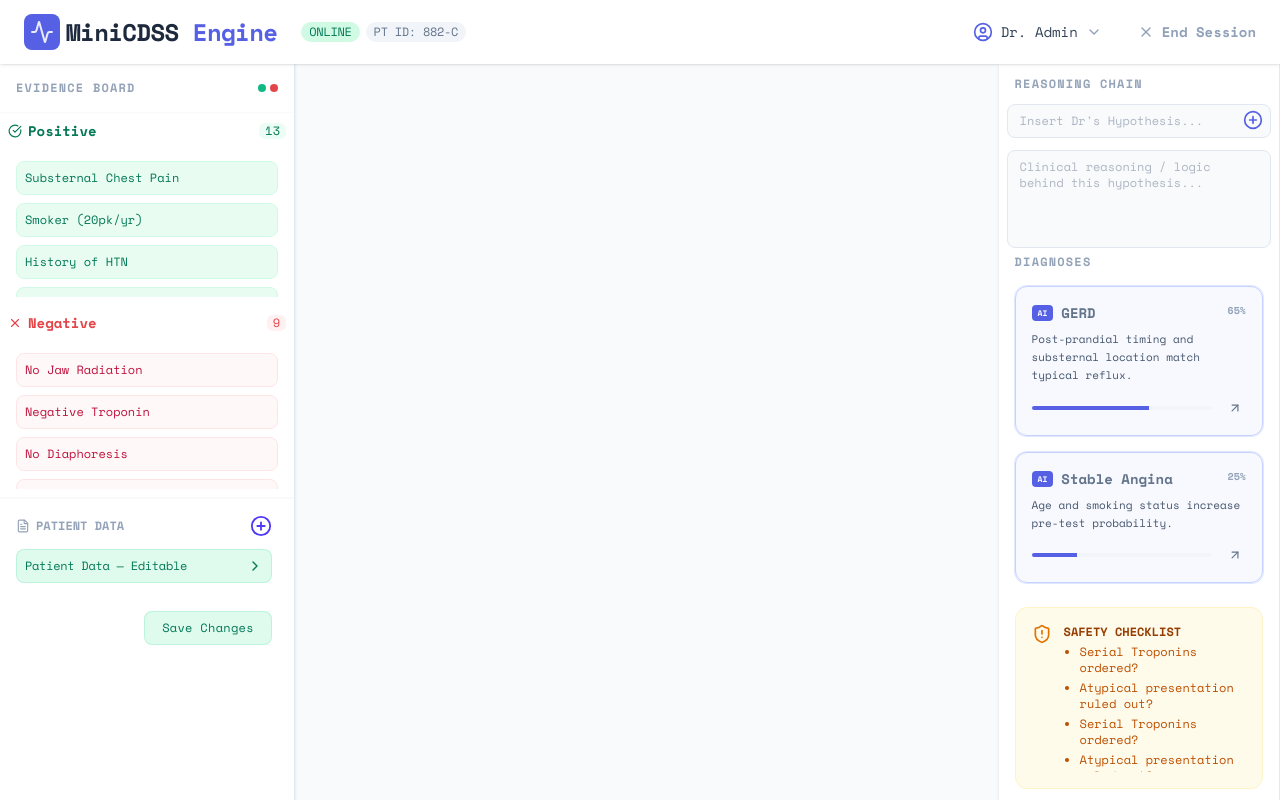
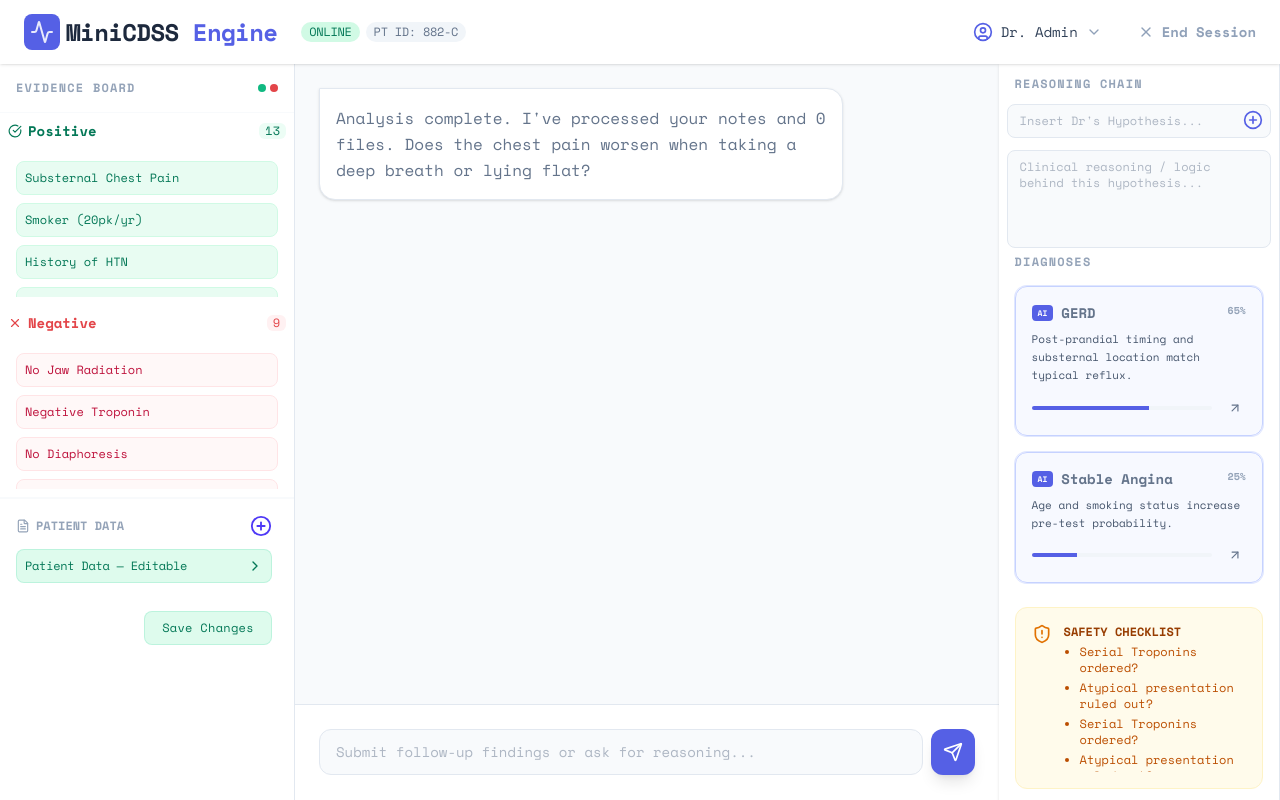
Before and after one commit to Recker-Dev/Mini-CDSS-v2.0_Frontend, a React (Vite) app: page / in a window 1280 px wide. Built offline with nearby package versions, Linux system fonts and the light colour scheme.

Commit message:
UI fix done in SafetyCard, Removed relative from Left and Right Panel -> cuz no more absolute child, ChatPanel implemented and integrated

```diff
--- a/src/App.jsx
+++ b/src/App.jsx
@@ -4,10 +4,11 @@ import Header from "./components/Header";
 import LeftPanel from "./components/LeftPanel";
 import RightPanel from "./components/RightPanel";
 import SidePanel from "./components/SidePanel";
+import ChatPanel from "./components/ChatPanel";
 
 function App() {
   const [sessionState, setSessionState] = useState(true);
-  const [panelMode, setPanelMode] = useState("left");
+  const [panelMode, setPanelMode] = useState(null);
 
   const swipeHandler = useSwipeable({
     onSwipedLeft: () => {
@@ -26,11 +27,18 @@ function App() {
       />
 
       {/* Main Content */}
-      <div className="grid grid-cols-[1fr_2.5fr_1fr] h-[calc(100dvh-64px)]">
+      <div
+        className="
+        h-[calc(100dvh-64px)] w-100dvh
+        grid
+        grid-cols-1  //mobile view
+        lg:grid-cols-[1fr_2.5fr_1fr] //desktop view
+      "
+      >
         <div className="hidden lg:block">
           <LeftPanel sessionState={sessionState} />
         </div>
-        <div />
+        <ChatPanel sessionState={sessionState} />
         <div className="hidden lg:block">
           <RightPanel sessionState={sessionState} />
         </div>
--- /dev/null
+++ b/src/components/ChatPanel.jsx
@@ -0,0 +1,106 @@
+import { useRef, useState } from "react";
+import { Send } from "lucide-react";
+import { customScrollbar } from "../util/scrollbar";
+
+const defaultAIChat = {
+  id: 1,
+  type: "AI",
+  content:
+    "Analysis complete. I've processed your notes and 0 files. Does the chest pain worsen when taking a deep breath or lying flat?",
+};
+
+export default function ChatPanel({ sessionState }) {
+  const [userInput, setUserInput] = useState("");
+  const [chats, setChats] = useState([defaultAIChat]);
+  const scrollRef = useRef(null);
+
+  function handleChatSubmission() {
+    setChats((prev) => [
+      ...prev,
+      {
+        id: chats.length,
+        type: "Human",
+        content: userInput,
+      },
+      defaultAIChat,
+    ]);
+    setUserInput("");
+  }
+
+  return (
+    <main className="h-dvh">
+      <section
+        className="h-full w-full
+        flex flex-col justify-end
+      bg-slate-50 overflow-hidden"
+      >
+        {/* Chat appears */}
+        <div
+          ref={scrollRef}
+          className={`flex-1 min-h-0  p-6 space-y-6  overflow-y-auto ${customScrollbar}`}
+        >
+          {chats.map((c, i) => (
+            <div
+              key={i}
+              className={`flex ${c.type === "AI" ? "justify-start" : "justify-end"}`}
+            >
+              <div
+                className={`max-w-[80%] p-4 rounded-2xl shadow-sm border ${
+                  c.type === "AI"
+                    ? "bg-white text-primary-slate-text border-slate-200 rounded-tl-none"
+                    : "bg-primary-blue text-white border-indigo-500 rounded-tr-none"
+                }`}
+              >
+                {" "}
+                <p className="text-base font-medium leading-relaxed whitespace-pre-wrap">
+                  {c.content}
+                </p>
+              </div>
+            </div>
+          ))}
+        </div>
+        {/* User chat input */}
+        <div
+          className="shrink-0 h-40
+        p-6 bg-white border-t border-slate-200"
+        >
+          <div className="flex gap-2">
+            <input
+              disabled={!sessionState}
+              className="flex-1
+            bg-slate-50 text-primary-slate-text border border-slate-200
+            rounded-xl px-4 py-3 text-sm
+            focus:ring-2 focus:ring-indigo-500 outline-none"
+              type="text"
+              placeholder={
+                sessionState
+                  ? "Submit follow-up findings or ask for reasoning..."
+                  : "Offline..reconnect to continue with differential diagnosis"
+              }
+              value={userInput}
+              onChange={(e) => setUserInput(e.target.value)}
+              onKeyDown={(e) => {
+                if (e.key === "Enter") {
+                  handleChatSubmission();
+                }
+              }}
+            />
+            <button
+              disabled={!sessionState}
+              onClick={handleChatSubmission}
+              className={`
+                p-3 rounded-xl shadow-lg transition-colors
+                ${
+                  sessionState
+                    ? "bg-primary-blue text-white hover:bg-indigo-700"
+                    : "bg-gray-400 text-gray-200 cursor-not-allowed opacity-60"
+                }`}
+            >
+              <Send className="w-5 h-5" />
+            </button>
+          </div>
+        </div>
+      </section>
+    </main>
+  );
+}
--- a/src/components/LeftPanel.jsx
+++ b/src/components/LeftPanel.jsx
@@ -1,7 +1,6 @@
 import ClinicalObservationCard from "./LeftPanelComponents/ClinicalObservationCard";
 import PatientDataCard from "./LeftPanelComponents/PatientDataCard";
 import { customScrollbar } from "../util/scrollbar";
-
 
 const positives = [
   "Substernal Chest Pain",
@@ -34,13 +33,9 @@ const negatives = [
 // const positives = [];
 // const negatives = [];
 
-export default function LeftPanel({
-  sessionState,
-  swipeHandlers,
-}) {
+export default function LeftPanel({ sessionState, swipeHandlers }) {
   return (
-    <aside {...swipeHandlers} className="max-w-md max-h-dvh relative ">
-
+    <aside {...swipeHandlers} className="max-w-md h-dvh ">
       <section
         className={`
           h-screen w-full
@@ -49,14 +44,13 @@ export default function LeftPanel({
           lg:w-full lg:static lg:block touch-pan-y
           ${customScrollbar}
           `}
-          >
-
+      >
         {/* 1. Fixed Header */}
         <div
           className="p-4
             border-b border-slate-50
             flex shrink-0 justify-between items-center"
-            >
+        >
           <h2 className="text-xs font-black text-secondary-slate-text uppercase tracking-widest">
             Evidence Board
           </h2>
@@ -66,12 +60,15 @@ export default function LeftPanel({
           </div>
         </div>
 
+
         {/* Keeps track of all keypoint observations make during the ongoing diagnosis */}
         <ClinicalObservationCard tag="Positive" entries={positives} />
         <ClinicalObservationCard tag="Negative" entries={negatives} />
 
         {/* Keeps track of all previous/new uploaded file and the initial patient data given (editable) */}
-        <div className={` flex-45 grow border-t border-slate-50 bg-white`}>
+        <div
+          className={` max-h-[45dvh] shrink-0 border-t border-slate-50 bg-white`}
+        >
           <PatientDataCard sessionState={sessionState} />
         </div>
       </section>
--- a/src/components/RightPanel.jsx
+++ b/src/components/RightPanel.jsx
@@ -69,7 +69,7 @@ export default function RightPanel({ sessionState, swipeHandlers }) {
     setDrReasoning("");
   }
   return (
-    <aside {...swipeHandlers} className="max-w-md max-h-dvh relative">
+    <aside {...swipeHandlers} className="max-w-md h-dvh">
       <section
         className={`
         h-screen w-full
--- a/src/components/RightPanelComponents/SafetyCard.jsx
+++ b/src/components/RightPanelComponents/SafetyCard.jsx
@@ -5,13 +5,13 @@ export default function SafetyCard({ safetyChecklist }) {
   return (
     <div className=" bg-amber-50 rounded-xl p-4 border border-amber-100 flex gap-3">
       <ShieldAlert className="w-5 h-5 text-amber-600 shrink-0" />
-      <div>
+      <div className="w-full h-full">
         <p className="text-xs font-bold text-amber-800 uppercase mb-1">
           Safety Checklist
         </p>
         {/* Scroll container */}
         <div
-          className={`min-h-0 max-h-[16dvh] overflow-y-auto pr-3 ${customScrollbar}`}
+          className={`flex-1 min-h-0 max-h-[16dvh] overflow-y-auto pr-3 ${customScrollbar}`}
         >
           <ul className="list-disc text-xs text-amber-700 space-y-1 pl-4">
             {safetyChecklist.map((entry, i) => (
```
